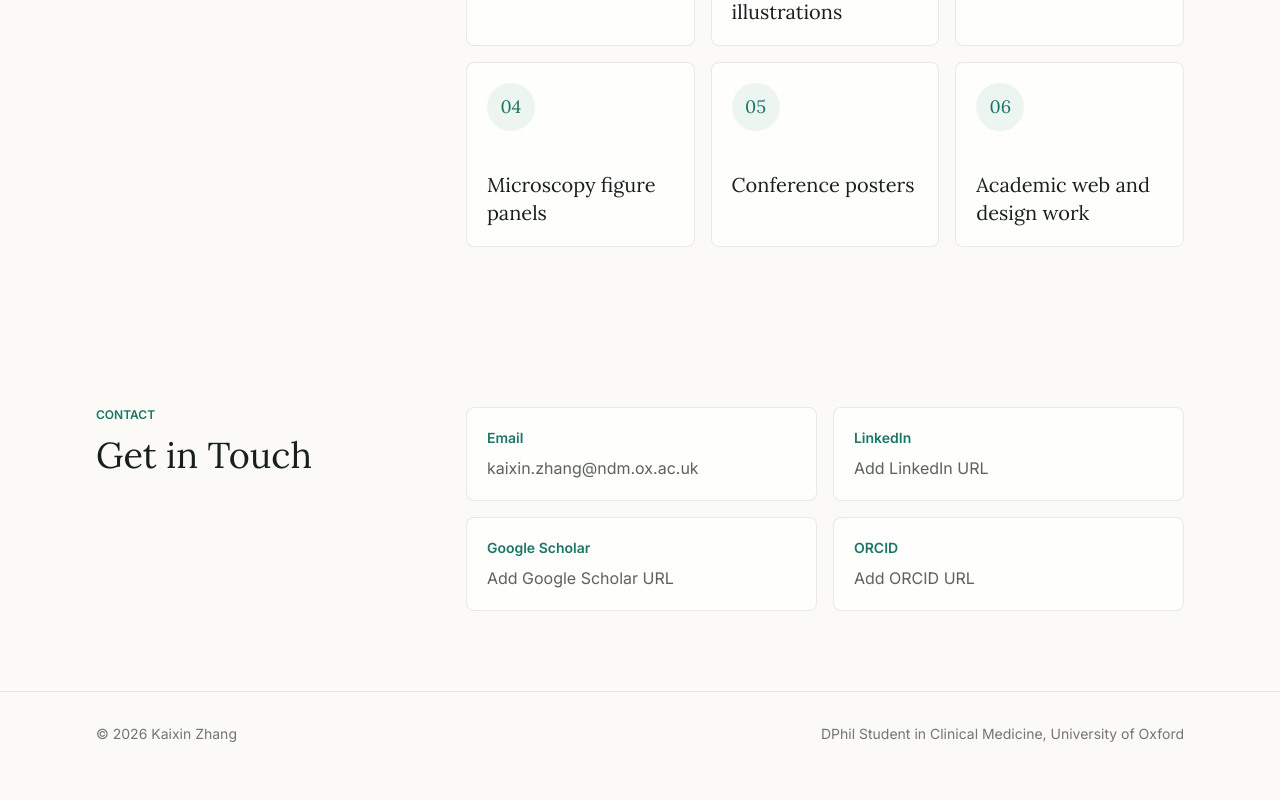
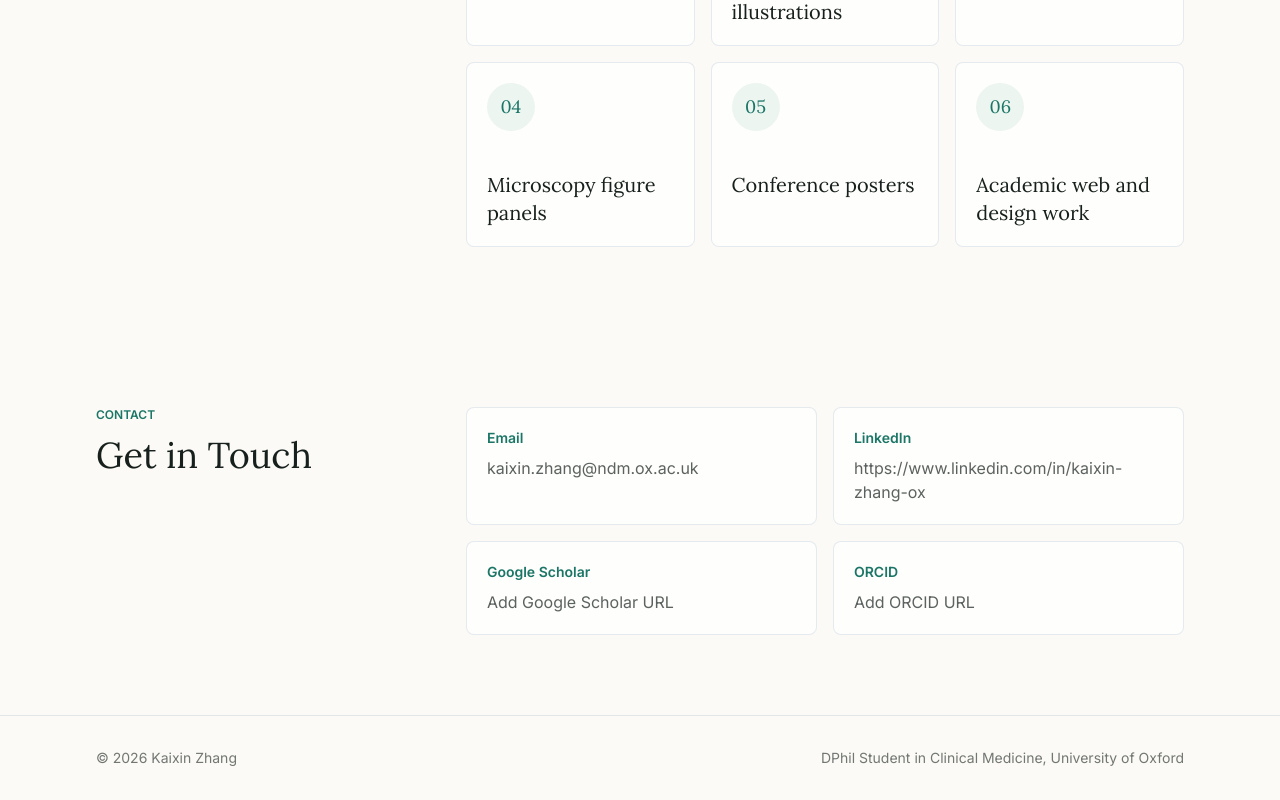
Before and after one commit to KKZZ999/kaixin-academic-website, a Next.js app: page / in a window 1280 px wide. Shown: the part 3344-4144 px from the top of the page. Before the commit the page ends 4120 px from the top, so only its background shows below. Built offline with nearby package versions, Linux system fonts and the light colour scheme.

Commit message:
Update LinkedIn contact link

```diff
--- a/app/page.tsx
+++ b/app/page.tsx
@@ -188,7 +188,7 @@ export default function Home() {
           </a>
           <a className="rounded-lg border border-oxford/10 bg-white/70 p-5 transition hover:border-teal/40" href={profile.links.linkedin}>
             <p className="text-sm font-semibold text-teal">LinkedIn</p>
-            <p className="mt-2 text-ink/70">Add LinkedIn URL</p>
+            <p className="mt-2 text-ink/70">{profile.links.linkedin}</p>
           </a>
           <a className="rounded-lg border border-oxford/10 bg-white/70 p-5 transition hover:border-teal/40" href={profile.links.googleScholar}>
             <p className="text-sm font-semibold text-teal">Google Scholar</p>
--- a/data/site-content.ts
+++ b/data/site-content.ts
@@ -4,7 +4,7 @@ export const profile = {
   email: "kaixin.zhang@ndm.ox.ac.uk",
   links: {
     cv: "#",
-    linkedin: "#",
+    linkedin: "https://www.linkedin.com/in/kaixin-zhang-ox",
     googleScholar: "#",
     orcid: "#"
   },
```
